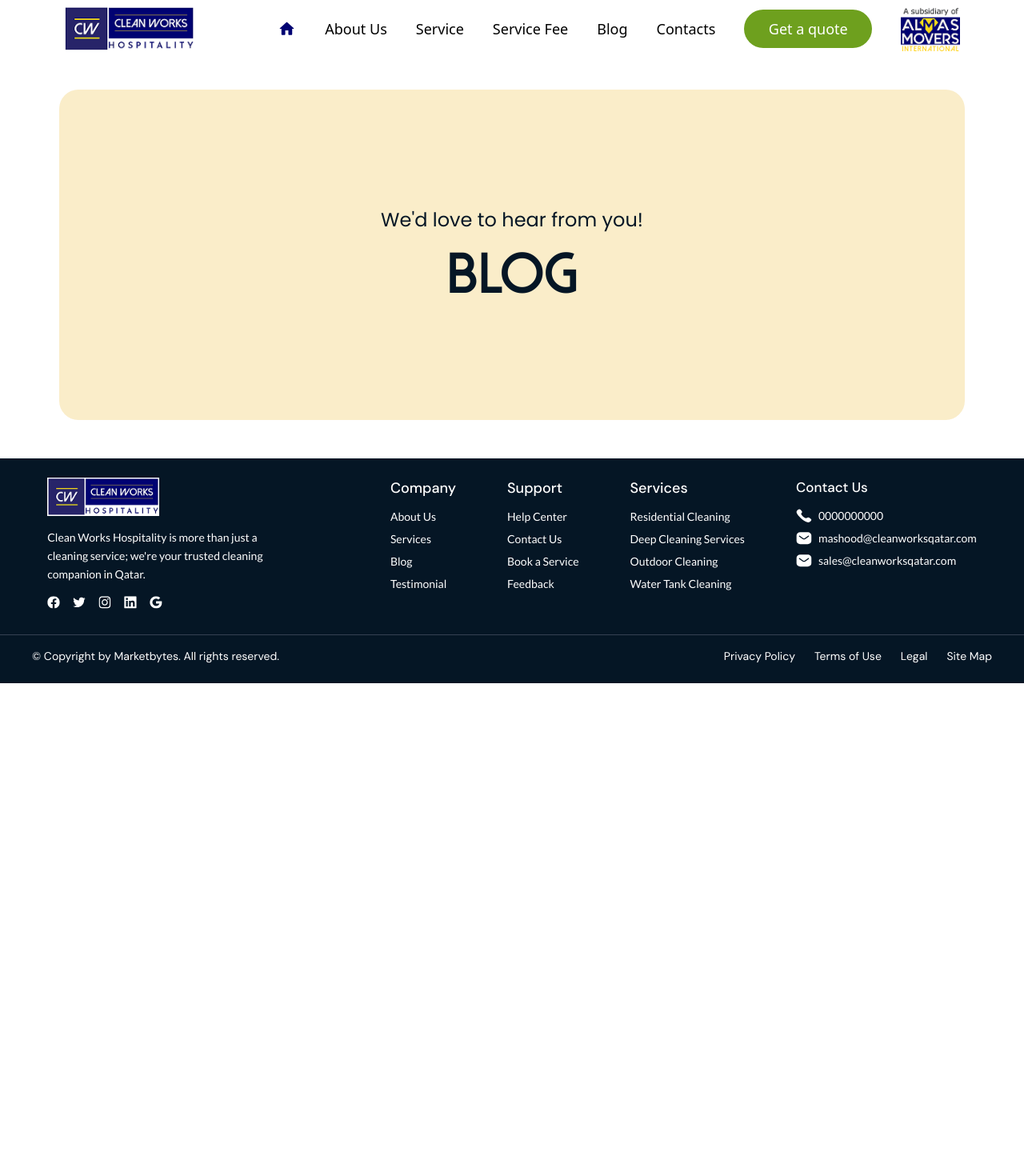
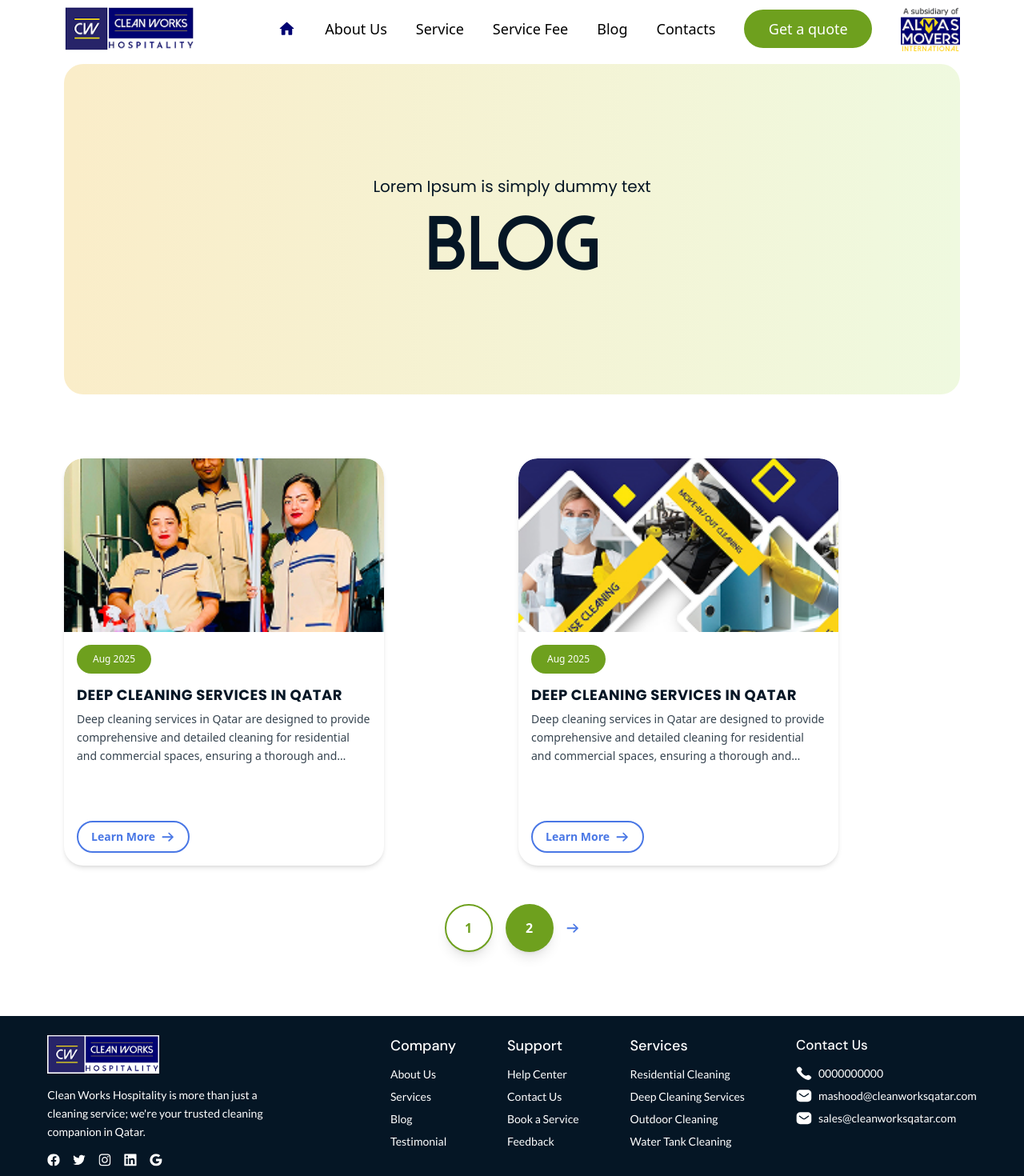
Before and after one commit to marketbytes-devops/cleanworks-website, a React app in the folder frontend/: page /blog in a window 1280 px wide. Shown: the top 1470 px of the page at 80% size. Before the commit the page ends 854 px from the top, so only its background shows below. Built offline with nearby package versions, Linux system fonts and the light colour scheme; the HTML template or start-up script is replaced by a standard one.

Commit message:
blogupdated

```diff
--- a/frontend/src/pages/Blog/index.jsx
+++ b/frontend/src/pages/Blog/index.jsx
@@ -1,23 +1,133 @@
-const Blog = () => {
+import Blog1 from "../../assets/Blog1.jpg";
+import Blog2 from "../../assets/Blog2.jpg";
+import RightArrowIcon from "../../Components/Icons/RightArrowIcon";
+import { Link } from "react-router";
+
+const BlogBanner = () => {
+  const blogData = [
+    {
+      image: Blog1,
+      date: "Aug 2025",
+      title: "DEEP CLEANING SERVICES IN QATAR",
+      description: "Deep cleaning services in Qatar are designed to provide comprehensive and detailed cleaning for residential and commercial spaces, ensuring a thorough and hygienic environment.",
+      linkText: "Learn More",
+    },
+    {
+      image: Blog2,
+      date: "Aug 2025",
+      title: "DEEP CLEANING SERVICES IN QATAR",
+      description: "Deep cleaning services in Qatar are designed to provide comprehensive and detailed cleaning for residential and commercial spaces, ensuring a thorough and hygienic environment.",
+      linkText: "Learn More",
+    },
+  ];
+
   return (
     <>
-       <section className="mt-28 mb-12">
-        <div className="container mx-auto max-w-[90%] px-[10px] ">
+      {/* Blog Banner Section */}
+      <section className="container max-w-[95%] mx-auto mt-20 px-12">
+        {/* Blog Banner Card */}
         <div
           className="w-full max-w-[1240px] h-[413px] mx-auto rounded-3xl flex flex-col items-center justify-center"
-            style={{ backgroundColor: '#FAEDC9' }}
+          style={{
+            background: 'linear-gradient(91.36deg, #FAEDC9 1.16%, #EFF9DF 99.34%)'
+          }}
         >
-            <p className="text-[#051625] text-lg sm:text-xl md:text-2xl font-poppins font-normal mb-4">
-              We'd love to hear from you!
+          {/* Small Heading */}
+          <p className="text-[#051625] text-base sm:text-lg md:text-xl font-poppins font-normal mb-3 text-center px-4">
+            Lorem Ipsum is simply dummy text
           </p>
-            <h1 className="text-[#051625] text-4xl sm:text-5xl md:text-6xl lg:text-7xl font-dolce font-bold">
+
+          {/* Large Heading - Blog */}
+          <h1 className="text-[#051625] text-5xl sm:text-6xl md:text-7xl lg:text-8xl font-dolce font-bold text-center">
             Blog
           </h1>
         </div>
+      </section>
+
+      {/* Blog Cards Section */}
+      <section className="container max-w-[95%] mx-auto mt-20 px-12">
+        <div className="grid grid-cols-1 lg:grid-cols-2 gap-4 mb-12">
+          {blogData.slice(1).concat(blogData.slice(0,1)).map((blog, index) => (
+            <div key={index} className="w-full max-w-[400px] h-[509px] bg-white rounded-3xl overflow-hidden shadow-md flex flex-col">
+              {/* Image */}
+              <div className="flex-1 overflow-hidden rounded-t-3xl">
+                <img
+                  src={blog.image}
+                  alt={blog.title}
+                  className="w-full h-full object-cover"
+                />
+              </div>
+
+              {/* Date Badge */}
+              <div className="px-4 pt-4 pb-2">
+                <div
+                  className="inline-flex items-center justify-center text-white text-xs font-medium rounded-full"
+                  style={{
+                    backgroundColor: "#6EA01E",
+                    width: "93px",
+                    height: "36px"
+                  }}
+                >
+                  {blog.date}
+                </div>
+              </div>
+
+              {/* Content */}
+              <div className="px-4 pb-4 flex-1 flex flex-col justify-between">
+                <div className="mt-2 mb-4">
+                  <h3 className="text-[#051625] text-lg font-bold font-poppins uppercase tracking-wide leading-tight">
+                    {blog.title}
+                  </h3>
+                  <p className="text-[#051625] text-sm font-normal leading-relaxed mt-2 line-clamp-3 opacity-80">
+                    {blog.description}
+                  </p>
+                </div>
+
+                {/* Learn More Link */}
+                <div className="flex items-center">
+                  <Link
+                    to="#"
+                    className="text-[#4977E5] text-sm font-semibold border-2 border-[#4977E5] px-4 py-2 rounded-full flex items-center gap-2 bg-white"
+                  >
+                    {blog.linkText}
+                    <RightArrowIcon className="w-4 h-4" />
+                  </Link>
+                </div>
+              </div>
+            </div>
+          ))}
+        </div>
+
+        {/* Pagination */}
+        <div className="flex justify-center items-center space-x-4 mt-8 mb-20">
+          {/* Button 1 (Light outline - inactive) */}
+          <button
+            className="rounded-full flex items-center justify-center text-[#6EA01E] font-bold text-base border-2 border-[#6EA01E] shadow-lg"
+            style={{
+              width: "60px",
+              height: "60px",
+              backgroundColor: "white"
+            }}
+          >
+            1
+          </button>
+          {/* Button 2 (Active - filled green) */}
+          <button
+            className="rounded-full flex items-center justify-center text-white font-bold text-base shadow-lg"
+            style={{
+              width: "60px",
+              height: "60px",
+              backgroundColor: "#6EA01E"
+            }}
+          >
+            2
+          </button>
+          {/* Arrow (no circle, ash color) */}
+          <RightArrowIcon className="w-5 h-5 text-gray-500 ml-2" />
         </div>
       </section>
     </>
-  )
-}
+  );
+};
 
-export default Blog
+export default BlogBanner;
--- a/frontend/src/pages/Contacts/index.jsx
+++ b/frontend/src/pages/Contacts/index.jsx
@@ -7,7 +7,7 @@ const Contacts = () => {
         <div className="container mx-auto max-w-[95%] px-4 sm:px-6 lg:px-8">
           {/* Contact Banner Card */}
           <div
-            className="w-full max-w-[1240px] h-[413px] mx-auto rounded-3xl flex flex-col items-center justify-center"
+            className="w-full h-[413px] mx-auto rounded-3xl flex flex-col items-center justify-center"
             style={{ backgroundColor: '#FAEDC9' }}
           >
             <p className="text-[#051625] text-lg sm:text-xl md:text-2xl font-poppins font-normal mb-4">
@@ -23,7 +23,7 @@ const Contacts = () => {
       {/* Contact Information Cards */}
       <section className="mt-12 mb-16">
         <div className="container mx-auto max-w-[95%] px-4 sm:px-6 lg:px-8">
-          <div className="grid grid-cols-1 md:grid-cols-2 lg:grid-cols-3 gap-6 max-w-[1240px] mx-auto">
+          <div className="grid grid-cols-1 md:grid-cols-2 lg:grid-cols-3 gap-6 mx-auto">
 
             {/* Address Card */}
             <div className="bg-white rounded-3xl p-8 shadow-lg flex flex-col items-center text-center h-[250px] justify-center">
@@ -71,7 +71,7 @@ const Contacts = () => {
         <div className="container mx-auto max-w-[95%] px-4 sm:px-6 lg:px-8">
           {/* Main Card - White Background with Shadow */}
           <div
-            className="w-full max-w-[1240px] mx-auto bg-white rounded-2xl shadow-lg overflow-hidden"
+            className="w-full mx-auto bg-white rounded-2xl shadow-lg overflow-hidden"
             style={{ minHeight: '577px' }}
           >
             <div className="grid grid-cols-1 lg:grid-cols-2">
--- a/frontend/src/pages/Services/index.jsx
+++ b/frontend/src/pages/Services/index.jsx
@@ -3,7 +3,7 @@ import Blog1 from "../../assets/Blog1.jpg";
 import Blog2 from "../../assets/Blog2.jpg";
 import Blog3 from "../../assets/Blog3.jpg";
 import Blog4 from "../../assets/Blog4.jpg";
-import ladyimage from "../../assets/ladyimage.jpg"; // Import the lady cleaning image
+import ladyimage from "../../assets/ladyimage.jpg";
 import { FiArrowUpRight } from "react-icons/fi";
 
 const Services = () => {
@@ -44,12 +44,12 @@ const Services = () => {
   ];
 
   return (
-    <>
+    <div className="container mx-auto max-w-[95%] px-4 sm:px-6 lg:px-8">
       <section className="mt-28">
-        <div className="container mx-auto max-w-[95%] px-4 sm:px-6 lg:px-8">
+        <div className="px-4 sm:px-6">
           {/* Services Banner Card */}
           <div
-            className="w-full max-w-[1240px] h-[413px] mx-auto rounded-3xl flex flex-col items-center justify-center"
+            className="w-full h-[413px] mx-auto rounded-3xl flex flex-col items-center justify-center"
             style={{ backgroundColor: "#FAEDC9" }}
           >
             {/* Small Heading */}
@@ -77,7 +77,7 @@ const Services = () => {
       {/* Services Cards Section */}
       <section className="mt-12 sm:mt-16 lg:mt-20 mb-20">
         <div className="container mx-auto max-w-[95%] px-4 sm:px-6 lg:px-8">
-          <div className="max-w-[1240px] mx-auto">
+          <div className= "mx-auto">
             {/* First Row - 3 Cards */}
             <div className="grid grid-cols-1 md:grid-cols-3 gap-8 mb-8">
               {servicesData.slice(0, 3).map((service) => (
@@ -202,7 +202,7 @@ const Services = () => {
       {/* CTA Section - Request a Quote */}
       <section className="mb-20">
         <div className="container mx-auto max-w-[95%] px-4 sm:px-6 lg:px-8">
-          <div className="max-w-[1240px] mx-auto">
+          <div className= "mx-auto">
             {/* Main Card with Background Image */}
             <div
               className="relative w-full rounded-3xl overflow-hidden"
@@ -225,7 +225,6 @@ const Services = () => {
               />
 
               {/* Content Container */}
-              {/* Content Container */}
               <div className="relative h-full flex items-center px-8 lg:px-12">
                 <div className="w-full flex items-center justify-between">
                   {/* Text Content - You can control position here */}
@@ -234,7 +233,7 @@ const Services = () => {
                     style={{
                       backgroundColor: "#FFFFFFAD",
                       maxWidth: "510px",
-                      marginLeft: "200px", // Change this value to move text left/right
+                      marginLeft: "200px",
                     }}
                   >
                     <p className="text-[#1E1548] text-lg sm:text-xl md:text-2xl font-poppins font-semibold leading-relaxed">
@@ -263,7 +262,7 @@ const Services = () => {
           </div>
         </div>
       </section>
-    </>
+    </div>
   );
 };
 
```
Lines whose indentation alone changed are shown as unchanged.
